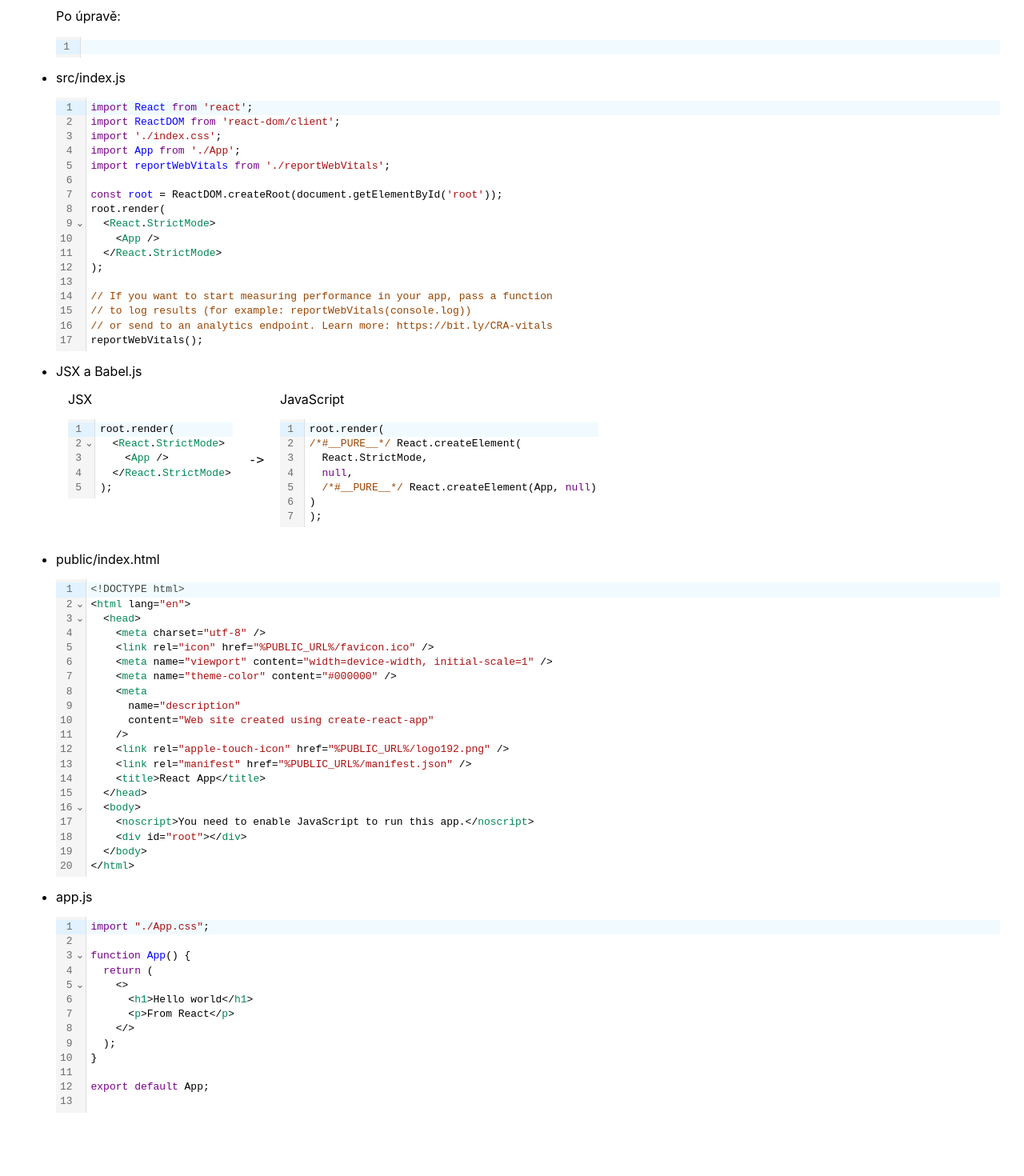
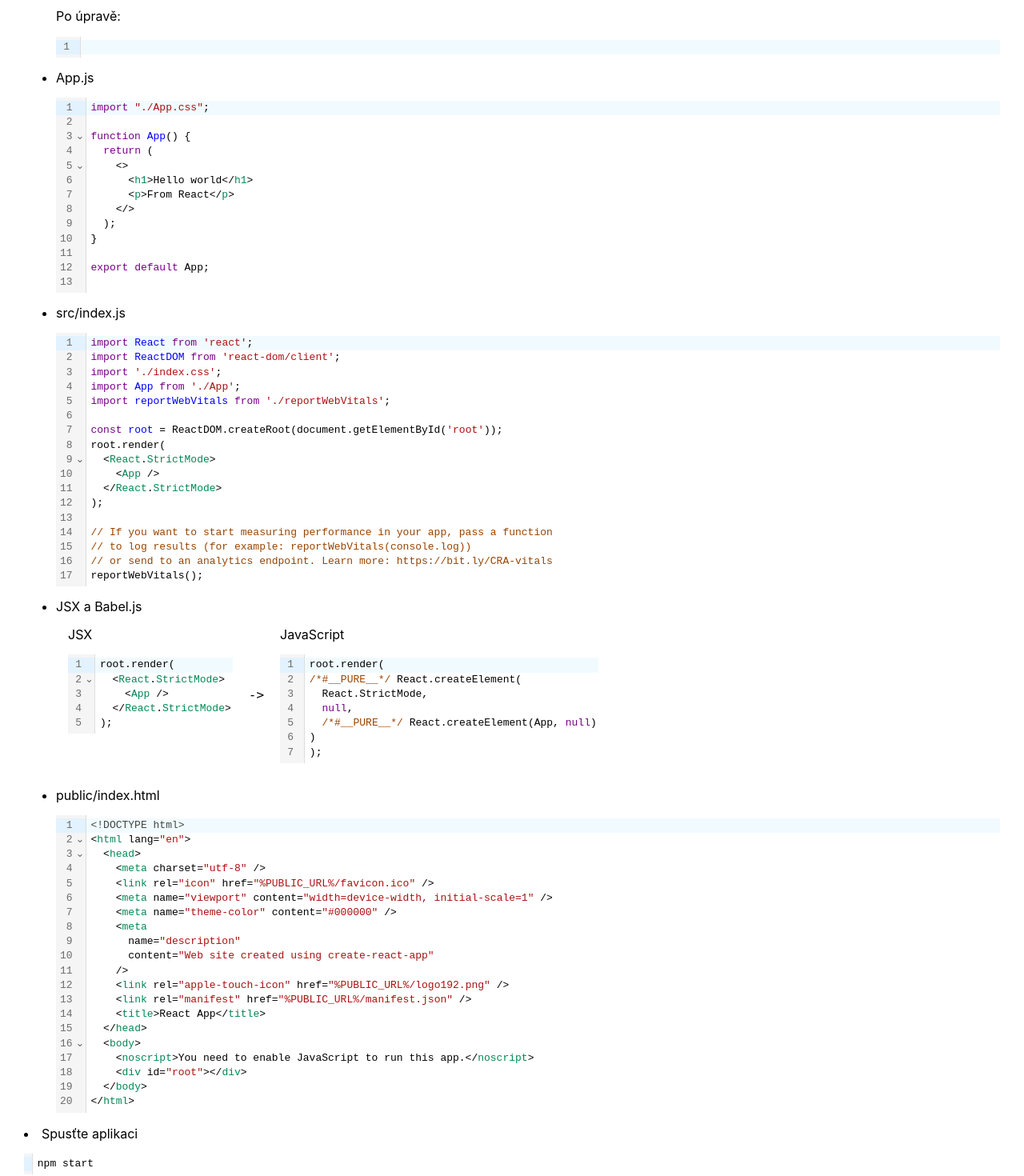
Before and after one commit to mbradic/course-react1, a React (Create React App) app in the folder presentation/: page /intro/app-structure in a window 1280 px wide. Shown: the part 280-1750 px from the top of the page at 80% size. Before the commit the page ends 1687 px from the top, so only its background shows below. Built offline with nearby package versions, Linux system fonts and the light colour scheme; no server answers.

Commit message:
app structure code order

```diff
--- a/presentation/src/intro/AppStructure.js
+++ b/presentation/src/intro/AppStructure.js
@@ -114,8 +114,15 @@ export default App;
           extensions={[json()]}
         />
 
+        <li>App.js</li>
+        <ReactCodeMirror
+          value={app_js}
+          readOnly
+          style={{ margin: "15px 0px 15px 0px" }}
+          extensions={[javascript({ jsx: true })]}
+        />
+
         <li>src/index.js</li>
-
         <ReactCodeMirror
           value={index_js}
           readOnly
@@ -147,6 +154,7 @@ export default App;
             />
           </div>
         </div>
+
         <li>public/index.html</li>
         <ReactCodeMirror
           value={index_html}
@@ -154,14 +162,15 @@ export default App;
           style={{ margin: "15px 0px 15px 0px" }}
           extensions={[html()]}
         />
-        <li>app.js</li>
-        <ReactCodeMirror
-          value={app_js}
-          readOnly
-          style={{ margin: "15px 0px 15px 0px" }}
-          extensions={[javascript({ jsx: true })]}
-        />
       </ul>
+      <li>Spusťte aplikaci</li>
+      <ReactCodeMirror
+        value="npm start"
+        readOnly
+        style={{ margin: "15px 0px 15px 0px" }}
+        extensions={[json()]}
+        basicSetup={{ lineNumbers: false, highlightActiveLine: false }}
+      />
     </>
   );
 }
```
